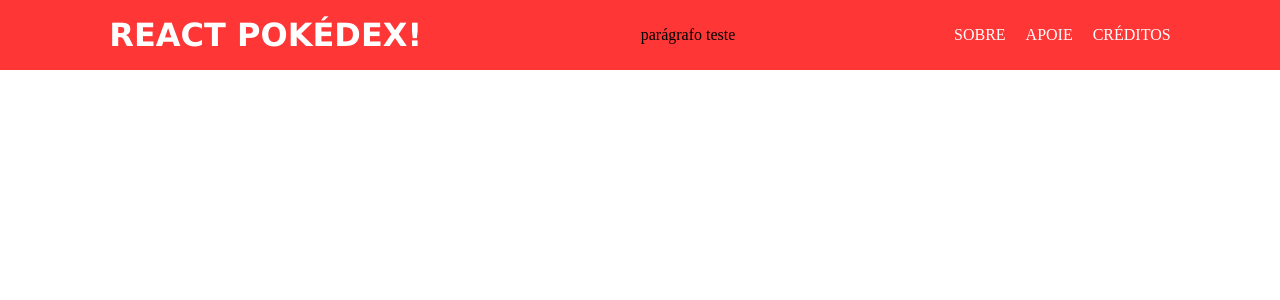
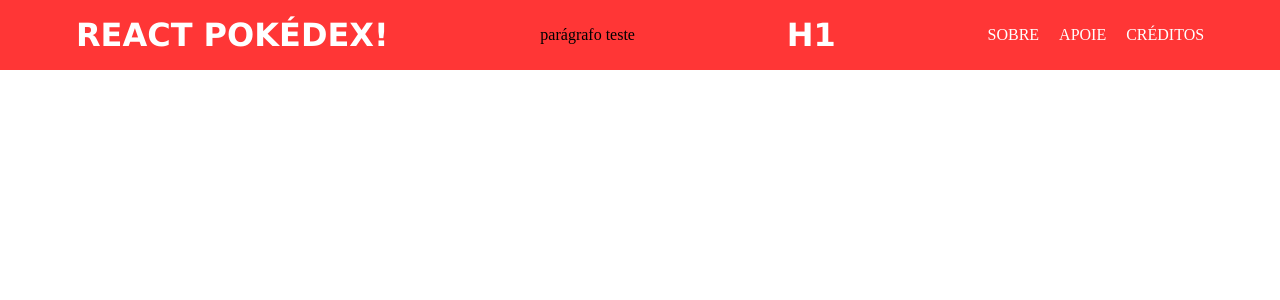
Before and after one commit to gabrielly-vitoria/full-stack-react-pokedex, a React (Vite) app: page / in a window 1280 px wide. Shown: the top 300 px of the page. Built offline with nearby package versions, Linux system fonts and the light colour scheme.

Commit message:
colocando um novo h1 e um parágrafo

```diff
--- a/src/components/AppHeader/AppHeader.jsx
+++ b/src/components/AppHeader/AppHeader.jsx
@@ -1,4 +1,5 @@
 import './AppHeader.css'
+import Teste from '../Teste/Teste'
 
 function AppHeader() {
     return (
@@ -9,6 +10,7 @@ function AppHeader() {
             <p>
                 parágrafo teste
             </p>
+            <Teste/>
 
             <nav>
                 <ul>
--- /dev/null
+++ b/src/components/Teste/Teste.jsx
@@ -0,0 +1,11 @@
+
+
+function Teste() {
+    return (
+        <h1>
+            H1
+        </h1>
+    )
+}
+
+export default Teste
```
